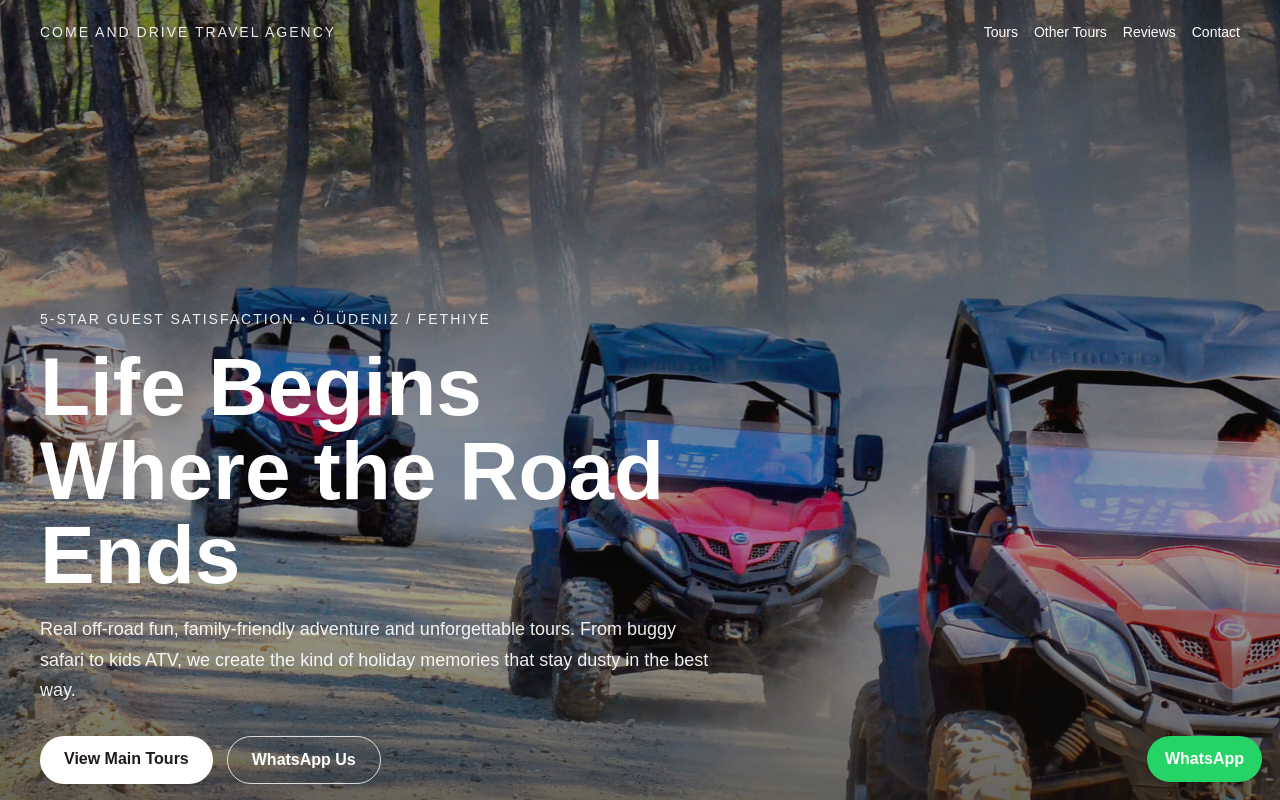
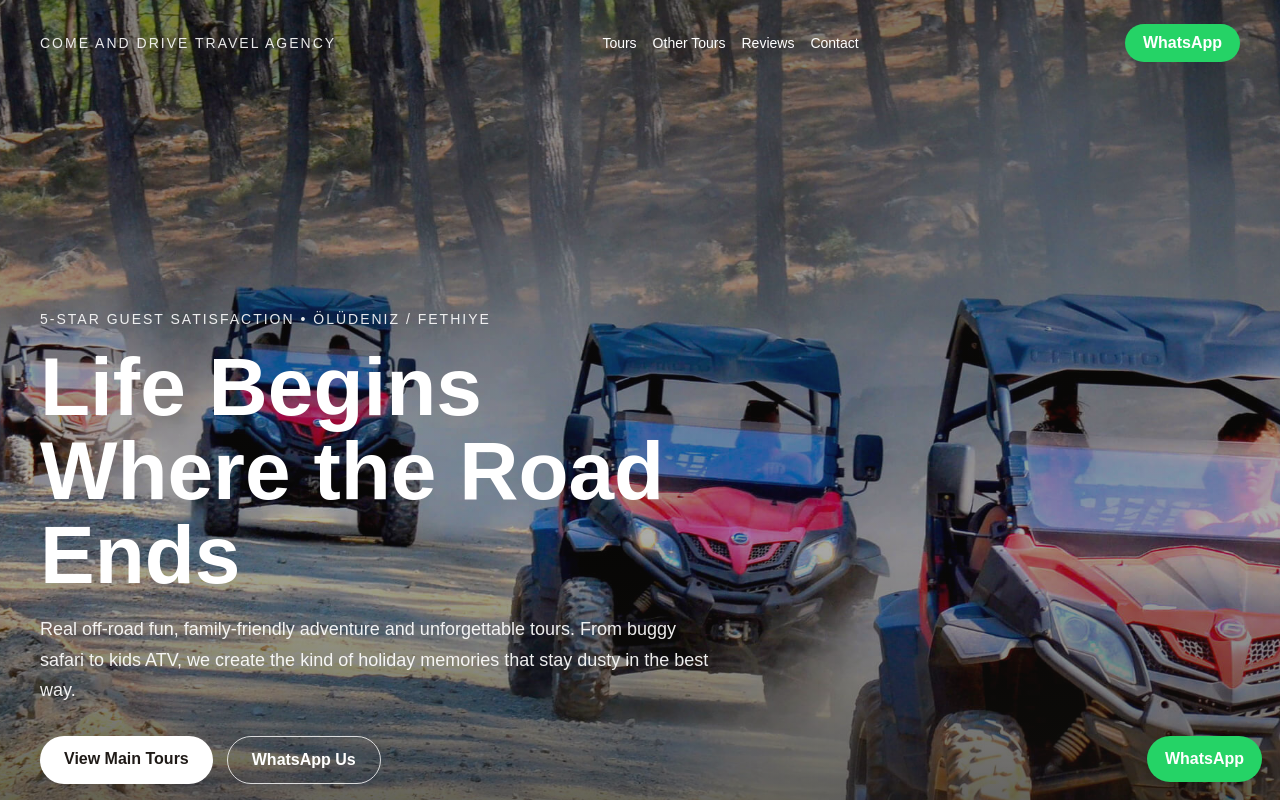
Before and after one commit to comendrive-a11y/comendrive-a11y, a Next.js app: page / in a window 1280 px wide. Shown: the top 800 px of the page. Built offline with nearby package versions, Linux system fonts and the light colour scheme.

Commit message:
Update page.tsx

```diff
--- a/app/page.tsx
+++ b/app/page.tsx
@@ -43,7 +43,24 @@ export default function HomePage() {
             <a href="#other-tours" style={{ color: "#fff", textDecoration: "none" }}>Other Tours</a>
             <a href="#reviews" style={{ color: "#fff", textDecoration: "none" }}>Reviews</a>
             <a href="#contact" style={{ color: "#fff", textDecoration: "none" }}>Contact</a>
-          </nav>
+          </nav><a
+  href="https://wa.me/905446358280"
+  target="_blank"
+  rel="noreferrer"
+  style={{
+    background: "#25D366",
+    color: "#fff",
+    padding: "10px 18px",
+    borderRadius: "999px",
+    fontWeight: 600,
+    textDecoration: "none",
+    display: "inline-flex",
+    alignItems: "center",
+    justifyContent: "center",
+  }}
+>
+  WhatsApp
+</a>
         </header>
 
         <div
```
